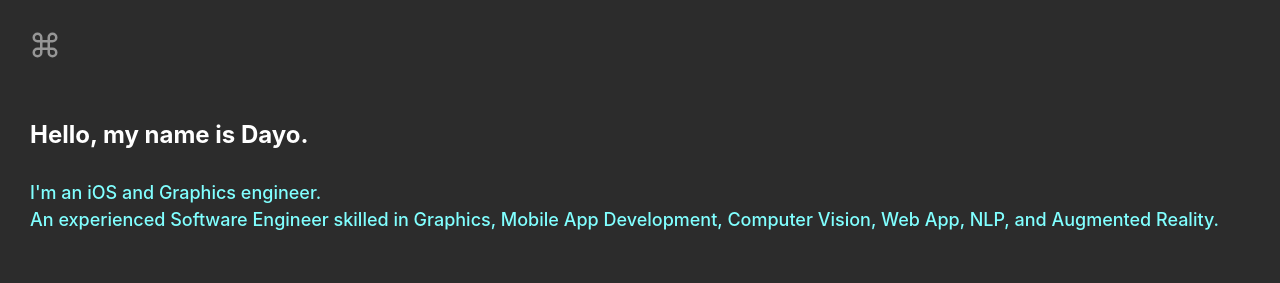
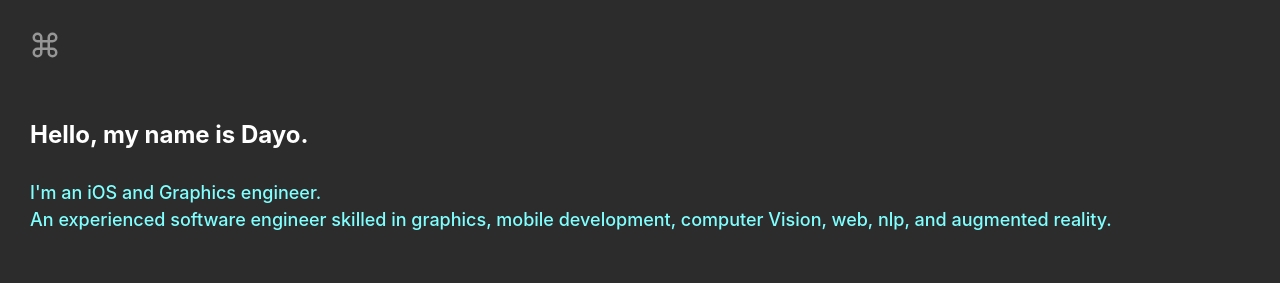
Before and after one commit to banjodayo39/bdayo, a React (Create React App) app: page / in a window 1280 px wide. Shown: the top 283 px of the page. Built offline with nearby package versions, Linux system fonts and the light colour scheme.

Commit message:
change description

```diff
--- a/src/App.js
+++ b/src/App.js
@@ -14,7 +14,7 @@ function App() {
         </Section>
         <Section>
           <TitleText>Hello, my name is Dayo.</TitleText>
-          <BodyText>I'm an iOS and Graphics engineer. <br></br>An experienced Software Engineer skilled in Graphics, Mobile App Development, Computer Vision, Web App, NLP, and Augmented Reality.</BodyText>
+          <BodyText>I'm an iOS and Graphics engineer. <br></br>An experienced software engineer skilled in graphics, mobile development, computer Vision, web, nlp, and augmented reality.</BodyText>
         </Section>
         <Section>
           <TitleText>Projects</TitleText>
```
